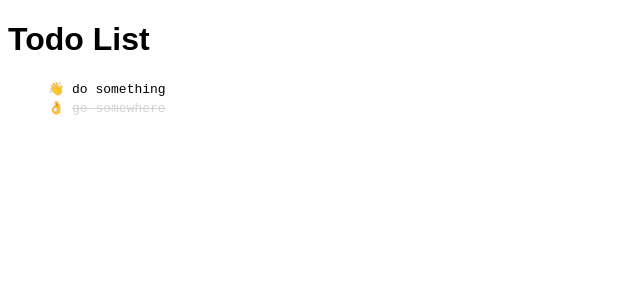
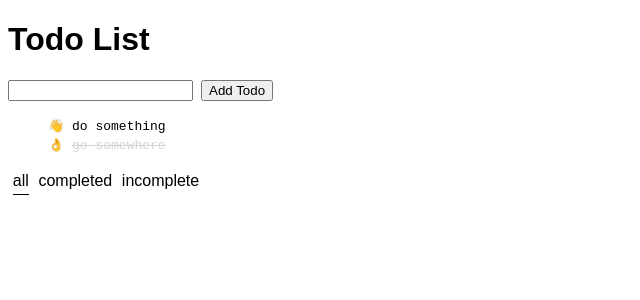
Before and after one commit to nishina555/react-api-todoapp-moack-boilerplate-ts, a React (Create React App) app: page / in a window 1280 px wide. Shown: the top 300 px of the page, without its empty margins (0-640 px from the left). Built offline with nearby package versions, Linux system fonts and the light colour scheme.

Commit message:
AddTodoとVisibilityFiltersを追加してモックを完成させる

```diff
--- a/src/TodoApp.tsx
+++ b/src/TodoApp.tsx
@@ -1,11 +1,15 @@
+import AddTodo from "./components/AddTodo";
 import TodoList from "./components/TodoList";
+import VisibilityFilters from "./components/VisibilityFilters";
 import "./styles.css";
 
 export default function TodoApp() {
   return (
     <div className="todo-app">
       <h1>Todo List</h1>
+      <AddTodo />
       <TodoList />
+      <VisibilityFilters />
     </div>
   );
 }
--- /dev/null
+++ b/src/components/AddTodo.tsx
@@ -0,0 +1,25 @@
+import React, { useState } from "react";
+
+const AddTodo: React.FC = () => {
+  const [input, setInput] = useState("");
+
+  const updateInput = (input: string) => {
+    setInput(input);
+  };
+
+  const handleAddTodo = () => {
+    // dispatches actions to add todo
+    // sets state back to empty string
+  };
+
+  return (
+    <div>
+      <input onChange={(e) => updateInput(e.target.value)} value={input} />
+      <button className="add-todo" onClick={handleAddTodo}>
+        Add Todo
+      </button>
+    </div>
+  );
+};
+
+export default AddTodo;
--- /dev/null
+++ b/src/components/VisibilityFilters.tsx
@@ -0,0 +1,33 @@
+import React from "react";
+import cx from "classnames";
+import { VISIBILITY_FILTERS } from "../constants";
+
+// const VisibilityFilters = ({ activeFilter }) => {
+const VisibilityFilters = () => {
+  const activeFilter = "all";
+  return (
+    <div className="visibility-filters">
+      {(
+        Object.keys(VISIBILITY_FILTERS) as Array<
+          keyof typeof VISIBILITY_FILTERS
+        >
+      ).map((filterKey) => {
+        const currentFilter = VISIBILITY_FILTERS[filterKey];
+        return (
+          <span
+            key={`visibility-filter-${currentFilter}`}
+            className={cx(
+              "filter",
+              currentFilter === activeFilter && "filter--active"
+            )}
+            onClick={() => {} /** waiting for setFilter handler*/}
+          >
+            {currentFilter}
+          </span>
+        );
+      })}
+    </div>
+  );
+};
+
+export default VisibilityFilters;
--- /dev/null
+++ b/src/constants.ts
@@ -0,0 +1,5 @@
+export const VISIBILITY_FILTERS = {
+  ALL: "all",
+  COMPLETED: "completed",
+  INCOMPLETE: "incomplete",
+} as const;
```
